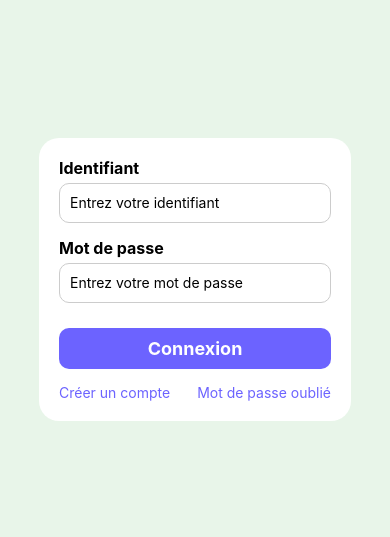
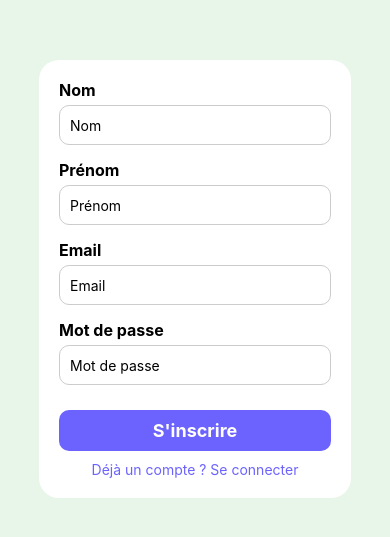
Before and after one commit to Vexus95/hop4hope, a React Native app in the folder hop4hopeFront/: screen /CreateAccount in a window 390 px wide. Shown: the part 143-680 px from the top of the page. Built offline with nearby package versions, Linux system fonts and the light colour scheme.

Commit message:
Create account

```diff
--- a/hop4hopeFront/App.tsx
+++ b/hop4hopeFront/App.tsx
@@ -1,34 +1,49 @@
 import React, { useState } from 'react';
 import { NavigationContainer } from '@react-navigation/native';
 import { createBottomTabNavigator } from '@react-navigation/bottom-tabs';
+import { createStackNavigator } from '@react-navigation/stack';
 import WardrobeScreen from './src/screens/WardrobeScreen';
 import DanceScreen from './src/screens/DanceScreen';
 import MyDeviceScreen from './src/screens/MyBraceletScreen';
 import QuestsScreen from './src/screens/QuestsScreen';
 import LoginScreen from './src/screens/LoginScreen';
 import ShopScreen from './src/screens/ShopScreen';
+import CreateAccountScreen from './src/screens/CreateAccountScreen';
 
 const Tab = createBottomTabNavigator();
+const Stack = createStackNavigator();
+
+export type RootStackParamList = {
+  Login: undefined;
+  CreateAccount: undefined;
+  // Ajoute d'autres routes ici si besoin
+};
+
+
+const MainApp = () => (
+  <Tab.Navigator>
+    <Tab.Screen name="MyDevice" component={MyDeviceScreen} />
+    <Tab.Screen name="Quests" component={QuestsScreen} />
+    <Tab.Screen name="Wardrobe" component={WardrobeScreen} />
+    <Tab.Screen name="Dance" component={DanceScreen} />
+    <Tab.Screen name="Shop" component={ShopScreen} />
+  </Tab.Navigator>
+);
 
 export default function App() {
-  const [isLoggedIn, setIsLoggedIn] = useState(false); // État pour vérifier si l'utilisateur est connecté
-
-  const handleLoginSuccess = () => {
-    setIsLoggedIn(true); // Mettre à jour l'état lorsque l'utilisateur se connecte avec succès
-  };
+  const [isLoggedIn, setIsLoggedIn] = useState(false);
 
   return (
     <NavigationContainer>
-      {isLoggedIn ? ( // Si l'utilisateur est connecté, afficher la barre de navigation
-        <Tab.Navigator>
-          <Tab.Screen name="MyDevice" component={MyDeviceScreen} />
-          <Tab.Screen name="Quests" component={QuestsScreen} />
-          <Tab.Screen name="Wardrobe" component={WardrobeScreen} />
-          <Tab.Screen name="Dance" component={DanceScreen} />
-          <Tab.Screen name="Shop" component={ShopScreen} />
-        </Tab.Navigator>
-      ) : ( // Sinon, afficher l'écran de connexion
-        <LoginScreen onLoginSuccess={handleLoginSuccess} />
+      {isLoggedIn ? (
+        <MainApp />
+      ) : (
+        <Stack.Navigator screenOptions={{ headerShown: false }}>
+          <Stack.Screen name="Login">
+            {(props) => <LoginScreen {...props} onLoginSuccess={() => setIsLoggedIn(true)} />}
+          </Stack.Screen>
+          <Stack.Screen name="CreateAccount" component={CreateAccountScreen} />
+        </Stack.Navigator>
       )}
     </NavigationContainer>
   );
--- a/hop4hopeFront/app.json
+++ b/hop4hopeFront/app.json
@@ -25,7 +25,7 @@
       "favicon": "./assets/favicon.png"
     },
     "extra": {
-      "REACT_NATIVE_SERVER_IP": "192.168.1.88"
+      "REACT_NATIVE_SERVER_IP": "192.168.1.14"
     }
   }
 }
--- /dev/null
+++ b/hop4hopeFront/src/screens/CreateAccountScreen.tsx
@@ -0,0 +1,79 @@
+import React, { useState } from 'react';
+import { View, Text, TextInput, TouchableOpacity, StyleSheet, Alert } from 'react-native';
+import { useNavigation } from '@react-navigation/native';
+import { RootStackParamList } from '../../App';
+import axios from 'axios';
+import Constants from 'expo-constants';
+import { StackNavigationProp } from '@react-navigation/stack';
+
+const REACT_NATIVE_SERVER_IP = Constants.expoConfig.extra.REACT_NATIVE_SERVER_IP;
+
+const CreateAccountScreen = () => {
+  const navigation = useNavigation<StackNavigationProp<RootStackParamList>>();
+  const [nom, setNom] = useState('');
+  const [prenom, setPrenom] = useState('');
+  const [email, setEmail] = useState('');
+  const [password, setPassword] = useState('');
+
+  const API_URL = `http://${REACT_NATIVE_SERVER_IP}:5000/users/register`;
+
+  const handleCreateAccount = async () => {
+    try {
+      const response = await axios.post(API_URL, {
+        Nom: nom,
+        Prénom: prenom,
+        Email: email,
+        motdepasse: password,
+      });
+
+      Alert.alert("Succès", "Compte créé avec succès !");
+      navigation.navigate('Login'); // Retour à l'écran de connexion
+    } catch (error: unknown) {
+        if (axios.isAxiosError(error)) {
+          const errorMessage = error.response?.data?.error || "Une erreur est survenue lors de la création du compte.";
+          Alert.alert("Erreur", errorMessage);
+        } else {
+          Alert.alert("Erreur", "Une erreur inattendue s'est produite.");
+        }
+      }
+    }
+
+
+  return (
+    <View style={styles.container}>
+      <View style={styles.formContainer}>
+        <Text style={styles.label}>Nom</Text>
+        <TextInput style={styles.input} placeholder="Nom" value={nom} onChangeText={setNom} />
+
+        <Text style={styles.label}>Prénom</Text>
+        <TextInput style={styles.input} placeholder="Prénom" value={prenom} onChangeText={setPrenom} />
+
+        <Text style={styles.label}>Email</Text>
+        <TextInput style={styles.input} placeholder="Email" value={email} onChangeText={setEmail} />
+
+        <Text style={styles.label}>Mot de passe</Text>
+        <TextInput style={styles.input} placeholder="Mot de passe" secureTextEntry value={password} onChangeText={setPassword} />
+
+        <TouchableOpacity style={styles.button} onPress={handleCreateAccount}>
+          <Text style={styles.buttonText}>S'inscrire</Text>
+        </TouchableOpacity>
+
+        <TouchableOpacity onPress={() => navigation.goBack()}>
+          <Text style={styles.link}>Déjà un compte ? Se connecter</Text>
+        </TouchableOpacity>
+      </View>
+    </View>
+  );
+};
+
+const styles = StyleSheet.create({
+  container: { flex: 1, backgroundColor: "#E8F5E9", justifyContent: "center", alignItems: "center" },
+  formContainer: { width: "80%", backgroundColor: "white", padding: 20, borderRadius: 20, elevation: 5 },
+  label: { fontSize: 16, fontWeight: "bold", marginBottom: 5 },
+  input: { height: 40, borderWidth: 1, borderColor: "#ccc", borderRadius: 10, paddingHorizontal: 10, backgroundColor: "white", marginBottom: 15 },
+  button: { backgroundColor: "#6C63FF", paddingVertical: 10, borderRadius: 10, alignItems: "center", marginTop: 10 },
+  buttonText: { color: "white", fontSize: 18, fontWeight: "bold" },
+  link: { color: "#6C63FF", fontSize: 14, marginTop: 10, textAlign: "center" },
+});
+
+export default CreateAccountScreen;
--- a/hop4hopeFront/src/screens/LoginScreen.tsx
+++ b/hop4hopeFront/src/screens/LoginScreen.tsx
@@ -3,19 +3,25 @@ import { View, StyleSheet, Text, TextInput, TouchableOpacity, Alert } from "reac
 import AsyncStorage from "@react-native-async-storage/async-storage";
 import axios from "axios";
 import Constants from 'expo-constants';
+import { useNavigation } from '@react-navigation/native';
+import { RootStackParamList } from "../../App";
+import { StackNavigationProp } from "@react-navigation/stack";
+
 
 const REACT_NATIVE_SERVER_IP = Constants.expoConfig.extra.REACT_NATIVE_SERVER_IP;
 
-
-// Définition du type de props
 interface LoginScreenProps {
-  onLoginSuccess: () => void;  // Fonction qui ne prend rien en paramètre et ne retourne rien
+  onLoginSuccess: () => void;
 }
 
 const LoginScreen: React.FC<LoginScreenProps> = ({ onLoginSuccess }) => {
   const [email, setEmail] = useState("");
   const [password, setPassword] = useState("");
+  const navigation = useNavigation<StackNavigationProp<RootStackParamList>>();
   const API_URL = `http://${REACT_NATIVE_SERVER_IP}:5000/users`;
+
+
+
   const handleLogin = async () => {
     try {
       console.log("Tentative de connexion avec:", email, password);
@@ -32,11 +38,7 @@ const LoginScreen: React.FC<LoginScreenProps> = ({ onLoginSuccess }) => {
         throw new Error("Token non reçu");
       }
 
-      // 🔒 Sauvegarde du token
       await AsyncStorage.setItem("userToken", token);
-
-
-      Alert.alert("Succès", "Connexion réussie !");
       onLoginSuccess();
     } catch (error: unknown) {
       if (axios.isAxiosError(error)) {
@@ -73,7 +75,9 @@ const LoginScreen: React.FC<LoginScreenProps> = ({ onLoginSuccess }) => {
         </TouchableOpacity>
 
         <View style={styles.footer}>
+        <TouchableOpacity onPress={() => navigation.navigate('CreateAccount')}>
           <Text style={styles.link}>Créer un compte</Text>
+        </TouchableOpacity>
           <Text style={styles.link}>Mot de passe oublié</Text>
         </View>
       </View>
--- a/hop4hopeFront/src/screens/QuestsScreen.tsx
+++ b/hop4hopeFront/src/screens/QuestsScreen.tsx
@@ -71,8 +71,6 @@ const QuestsScreen = () => {
         ...quest,
         currentProgress: progressResponses[index].data.currentProgress, // Ajout de la progression réelle
       }));
-
-      console.log("Progressions reçues :", progressResponses.map(res => res.data));
 
       // Filtrer les quêtes pour ne pas afficher celles qui ont été réclamées
       const questNotCompleted = questsWithProgress.filter(q => !q.rewardClaimed);
```
Also changed, not shown: hop4hopeFront/package.json (+4 -3 lines), hop4hopeFront/src/screens/ProfileScreen.tsx (added), 1 other file (tests, documents, lock files or other folders).
